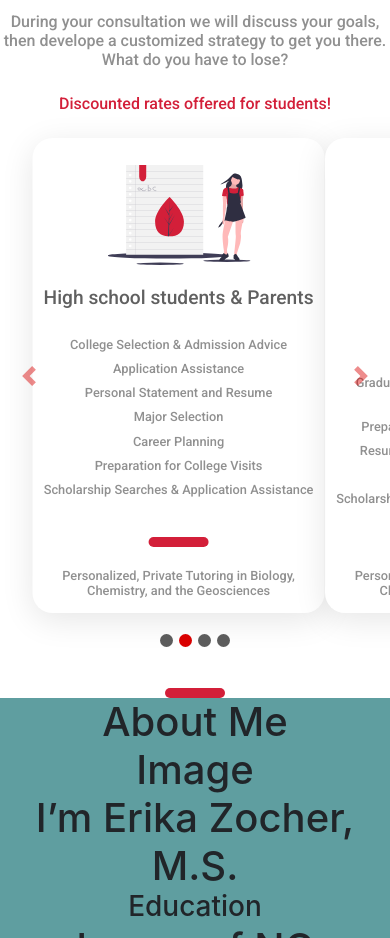
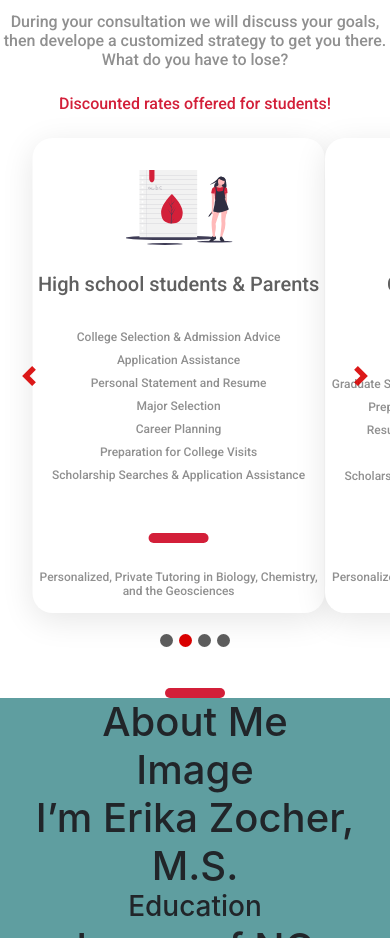
Before and after one commit to rut503/SummitStemGatsbyWebsite, a Gatsby site: page / in a window 390 px wide. Shown: the part 1380-2318 px from the top of the page. Built offline with nearby package versions, Linux system fonts and the light colour scheme; Gatsby itself is replaced by a stand-in of ours.

Commit message:
Completed Services section with full responsiveness to fit any screen size that exists in the market.

```diff
--- a/src/components/services.module.scss
+++ b/src/components/services.module.scss
@@ -31,14 +31,16 @@
 }
 
 .serviceCardBox{
+	margin-top: 25px;
+	@include s-and-up{
+		margin-top: 50px;
+	}
 }
 
 .serviceCard{
 	@include CardShadow;
-	width: 75vw;
 	height: 100%;
 	padding: 10px 0;
-	// background-color: rgb(252, 170, 115);
 
 	.serviceCardContent{
 		display: flex;
@@ -53,17 +55,10 @@
 		h3{
 			@include SubHeadingFonts;
 			margin: 5px;
-			// background-color: rgb(176, 220, 221);
 		}
-////////////////////////////////////////////////////////////////////////////////
-////////////////////////////////////////////////////////////////////////////////
-///////////////////////////////// fix responsiveness ///////////////////////////
-////////////////////////////////////////////////////////////////////////////////
-////////////////////////////////////////////////////////////////////////////////
+
 		ul{
 			@include liFonts;
-			// background-color: rgb(214, 221, 176);
-
 			li{
 				margin: 5px;
 			}
@@ -72,7 +67,6 @@
 		h6{
 			@include liFonts;
 			margin: 5px;
-			// background-color: rgb(177, 183, 236);
 		}
 	}
 
@@ -82,10 +76,16 @@
 	background-position: center;
 	background-repeat: no-repeat;
 	background-size: contain;
-	min-height: 100px;
+	min-height: 75px;
 	width: 65vw;
 
-	// background-color: rgb(154, 214, 157);
+	@include s-and-up{
+		min-height: 100px;
+		width: 350px;
+	}
+	@include m-and-up{
+		min-height: 125px;
+	}
 }
 .highSchoolSVG{
 	background-image: url(../../static/images/undrawImages/highSchoolStudent.svg);
--- a/src/styles/global.scss
+++ b/src/styles/global.scss
@@ -34,18 +34,19 @@
 
 .carousel-inner{
 	overflow: visible;
-	// background-color: black;
-	padding: 0 12.5vw;
+	margin: auto;
 	height: 475px;
+	width: 75vw;
+
+	@include xs-and-up{
+		height: 500px;
+	}
+	@include s-and-up{
+		width: 400px;
+	}
 }
 
-////////////////////////////////////////////////////////////////////////////////
-////////////////////////////////////////////////////////////////////////////////
-//////////////////// fix opacity of next and prev controllers //////////////////
-////////////////////////////////////////////////////////////////////////////////
-////////////////////////////////////////////////////////////////////////////////
-
-.carousel-control-next-icon, .carousel-control-prev-icon{
+.carousel-control-next, .carousel-control-prev{
 	filter : invert(50%) sepia(100%) saturate(100) brightness(85%);
 	opacity: 0.9;
 }
--- a/src/styles/theme.scss
+++ b/src/styles/theme.scss
@@ -26,22 +26,22 @@
 @mixin SubHeadingFonts {
 	font-family: 'Roboto', 'Times New Roman', Times, serif;
 	font-weight: 500;
-	font-size: 1.2rem;
+	font-size: 20px;
 	color: $HeadingColor;
 
-	@include s-and-up{
-		font-size: 1.4rem;
+	@include xs-and-up{
+		font-size: 24px;
 	}
 }
 
 @mixin liFonts {
 	font-family: 'Roboto', 'Times New Roman', Times, serif;
 	font-weight: 500;
-	font-size: 0.8rem;
+	font-size: 12px;
 	color: $TextColor;
 
-	@include s-and-up{
-		font-size: 1.4rem;
+	@include xs-and-up{
+		font-size: 16px;
 	}
 }
 
```
Also changed, not shown: src/components/customHR.module.scss (+9 -0 lines).
